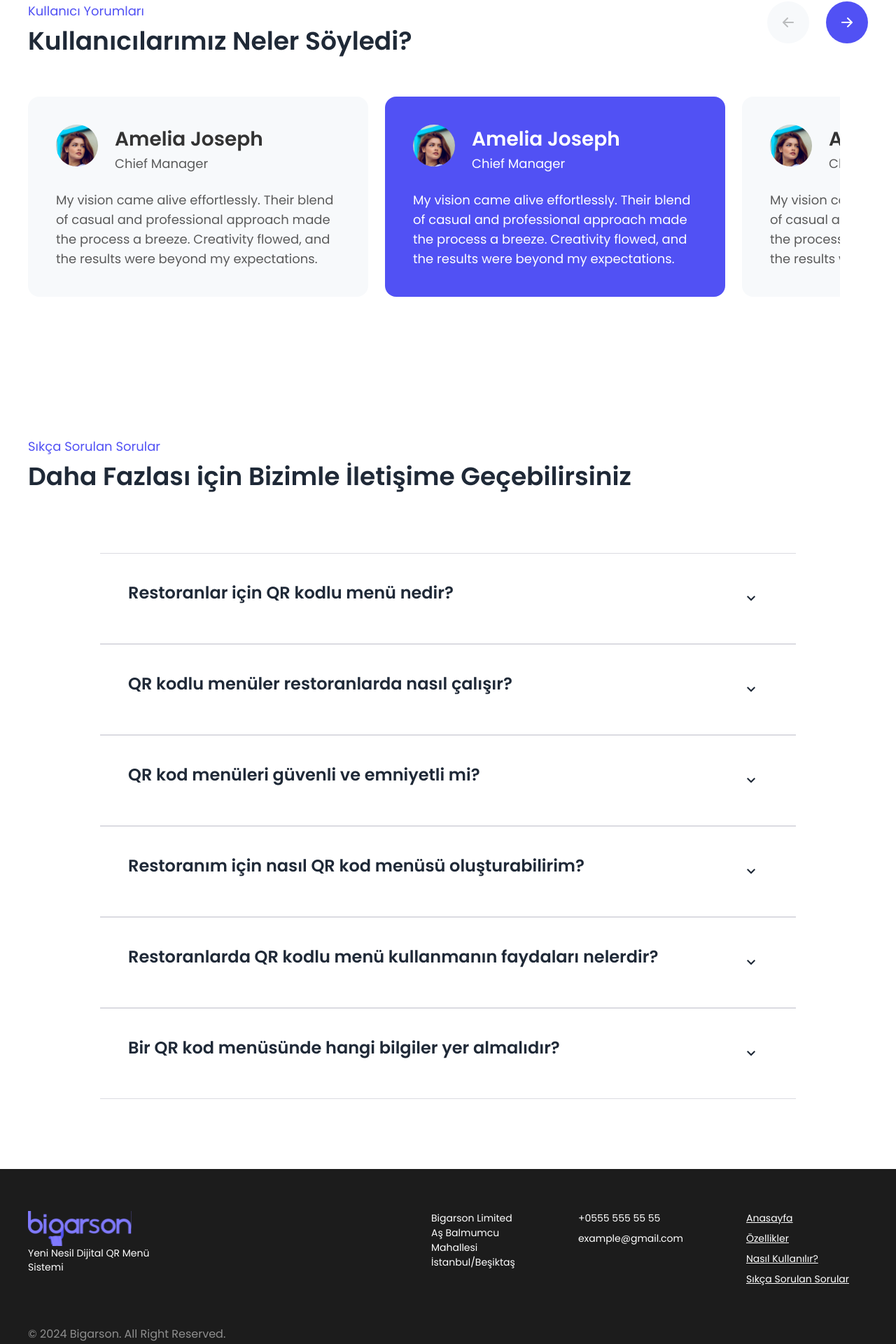
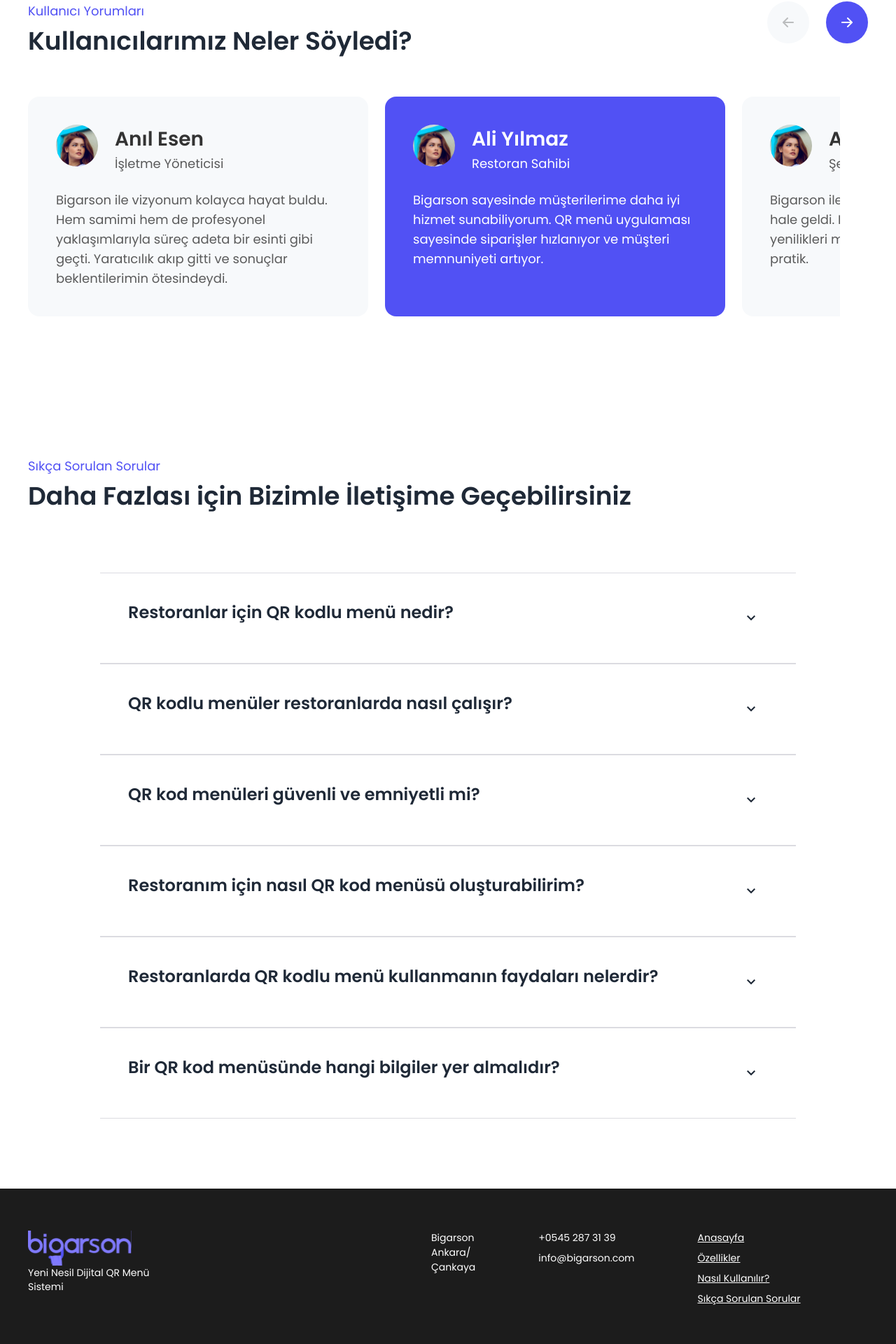
Before and after one commit to bigarson/landing-page, a Next.js app: page / in a window 1280 px wide. Shown: the part 3579-5499 px from the top of the page at 70% size. Built offline with nearby package versions, Linux system fonts and the light colour scheme.

Commit message:
change-information

```diff
--- a/src/components/layout/Footer.tsx
+++ b/src/components/layout/Footer.tsx
@@ -12,13 +12,12 @@
           </div>
           <div className="flex-[52%] grow-0 flex gap-[90px] text-white text-sm leading-[21px]">
             <p className="w-min">
-              Bigarson Limited Aş
-              Balmumcu Mahallesi
-              İstanbul/Beşiktaş
+              Bigarson
+              Ankara/Çankaya
             </p>
             <div className="flex flex-col gap-2">
-              <p>+0555 555 55 55</p>
-              <p>example@gmail.com</p>
+              <p>+0545 287 31 39</p>
+              <p>info@bigarson.com</p>
             </div>
             <div className="flex flex-col gap-2">
               <Link prefetch={false} className="underline" href="#home">Anasayfa</Link>
--- a/src/components/layout/Testimonial.tsx
+++ b/src/components/layout/Testimonial.tsx
@@ -9,60 +9,37 @@
 export default function Testimonial() {
   const testimonials = [
     {
-      name: 'Amelia Joseph',
-      image: Testimony1,
-      title: 'Chief Manager',
-      testimony: 'My vision came alive effortlessly. Their blend of casual and professional approach made the process a breeze. Creativity flowed, and the results were beyond my expectations.'
+      "name": "Anıl Esen",
+      "title": "İşletme Yöneticisi",
+      "testimony": "Bigarson ile vizyonum kolayca hayat buldu. Hem samimi hem de profesyonel yaklaşımlarıyla süreç adeta bir esinti gibi geçti. Yaratıcılık akıp gitti ve sonuçlar beklentilerimin ötesindeydi.",
+      "image": Testimony1
     },
     {
-      name: 'Amelia Joseph',
-      image: Testimony1,
-      title: 'Chief Manager',
-      testimony: 'My vision came alive effortlessly. Their blend of casual and professional approach made the process a breeze. Creativity flowed, and the results were beyond my expectations.'
+      "name": "Ali Yılmaz",
+      "title": "Restoran Sahibi",
+      "testimony": "Bigarson sayesinde müşterilerime daha iyi hizmet sunabiliyorum. QR menü uygulaması sayesinde siparişler hızlanıyor ve müşteri memnuniyeti artıyor.",
+      "image": Testimony1
     },
     {
-      name: 'Amelia Joseph',
-      image: Testimony1,
-      title: 'Chief Manager',
-      testimony: 'My vision came alive effortlessly. Their blend of casual and professional approach made the process a breeze. Creativity flowed, and the results were beyond my expectations.'
+      "name": "Ayşe Kaya",
+      "title": "Şef",
+      "testimony": "Bigarson ile menü yönetimi çok daha kolay hale geldi. Her zaman güncel kalmak ve yenilikleri müşterilere sunmak artık çok daha pratik.",
+      "image": Testimony1
     },
     {
-      name: 'Amelia Joseph',
-      image: Testimony1,
-      title: 'Chief Manager',
-      testimony: 'My vision came alive effortlessly. Their blend of casual and professional approach made the process a breeze. Creativity flowed, and the results were beyond my expectations.'
+      "name": "Mehmet Demir",
+      "title": "Müşteri",
+      "testimony": "Bigarson sayesinde restoran deneyimim çok daha keyifli hale geldi. Menüyü görmek için QR kodunu taratmak hem hızlı hem de ilginç bir deneyim sunuyor.",
+      "image": Testimony1
     },
     {
-      name: 'Amelia Joseph',
-      image: Testimony1,
-      title: 'Chief Manager',
-      testimony: 'My vision came alive effortlessly. Their blend of casual and professional approach made the process a breeze. Creativity flowed, and the results were beyond my expectations.'
-    },
-    {
-      name: 'Amelia Joseph',
-      image: Testimony1,
-      title: 'Chief Manager',
-      testimony: 'My vision came alive effortlessly. Their blend of casual and professional approach made the process a breeze. Creativity flowed, and the results were beyond my expectations.'
-    },
-    {
-      name: 'Amelia Joseph',
-      image: Testimony1,
-      title: 'Chief Manager',
-      testimony: 'My vision came alive effortlessly. Their blend of casual and professional approach made the process a breeze. Creativity flowed, and the results were beyond my expectations.'
-    },
-    {
-      name: 'Amelia Joseph',
-      image: Testimony1,
-      title: 'Chief Manager',
-      testimony: 'My vision came alive effortlessly. Their blend of casual and professional approach made the process a breeze. Creativity flowed, and the results were beyond my expectations.'
-    },
-    {
-      name: 'Amelia Joseph',
-      image: Testimony1,
-      title: 'Chief Manager',
-      testimony: 'My vision came alive effortlessly. Their blend of casual and professional approach made the process a breeze. Creativity flowed, and the results were beyond my expectations.'
+      "name": "Zeynep Tekin",
+      "title": "Garson",
+      "testimony": "Bigarson, işimi yapmayı çok daha kolay hale getirdi. Artık müşterilere menüleri fiziksel olarak vermekle uğraşmıyorum, sadece QR kodunu taratmaları yeterli oluyor.",
+      "image": Testimony1
     }
   ]
+
 
   const testimonialRef = useRef<HTMLDivElement>(null)
 
```
